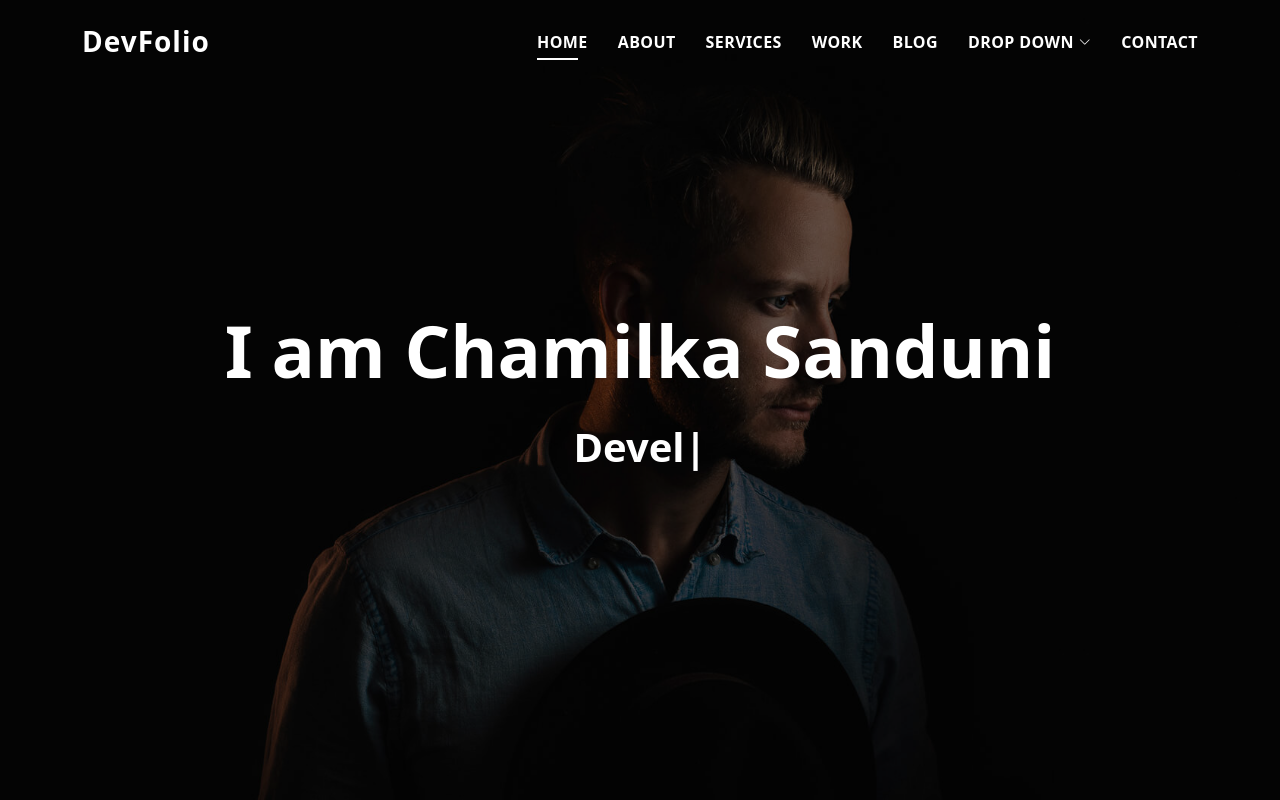
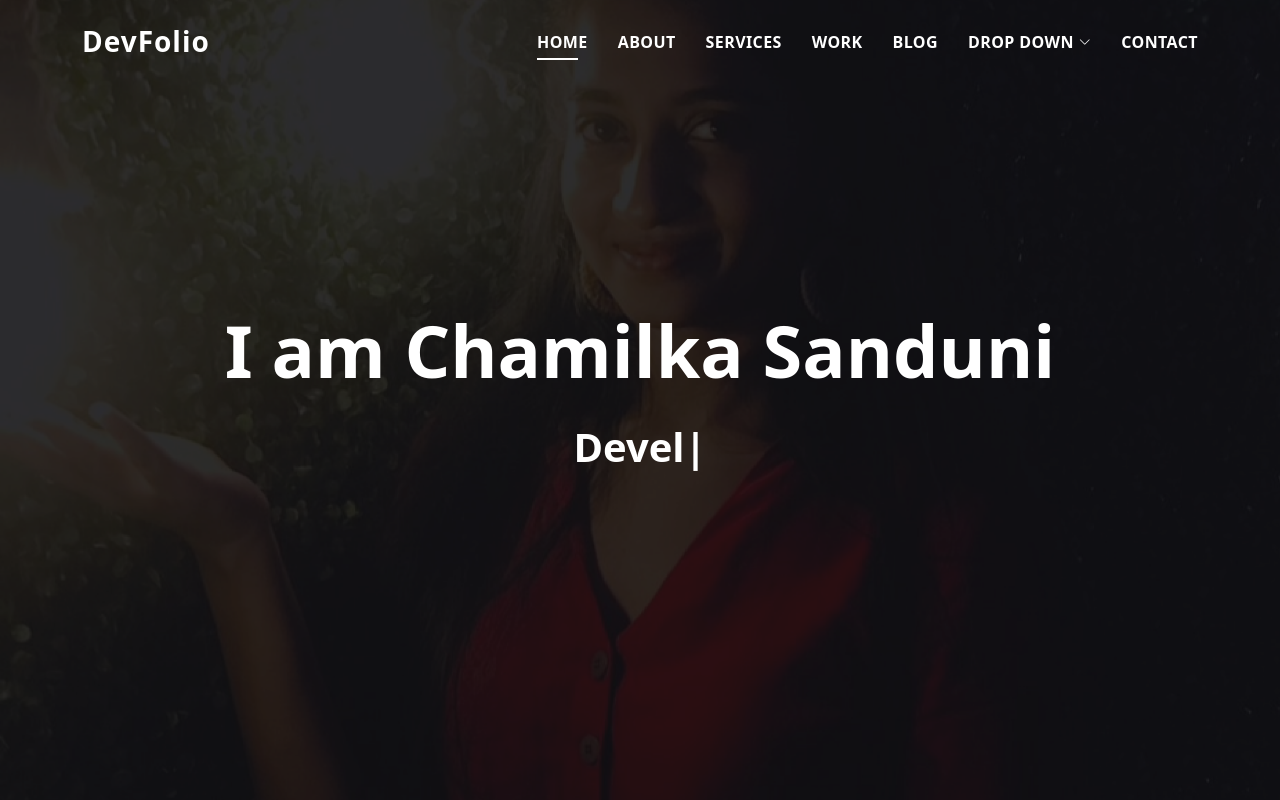
Before and after one commit to Chamilka-sandu/Chamilka-sandu.github.io, a plain HTML site: page DevFolio/DevFolio/index.html in a window 1280 px wide. Shown: the top 800 px of the page. Drawn offline with Linux system fonts and the light colour scheme.

Commit message:
add image

```diff
--- a/DevFolio/DevFolio/index.html
+++ b/DevFolio/DevFolio/index.html
@@ -73,7 +73,7 @@
   </header><!-- End Header -->
 
   <!-- ======= Hero Section ======= -->
-  <div id="hero" class="hero route bg-image" style="background-image: url(assets/img/hero-bg.jpg)">
+  <div id="hero" class="hero route bg-image"  style="background-image: url(assets/img/Frame\ 1.png)" widtht="100%" height="auto" >
     <div class="overlay-itro"></div>
     <div class="hero-content display-table">
       <div class="table-cell">
```
Also changed, not shown: DevFolio/DevFolio/assets/img/Frame 1.png (added).
